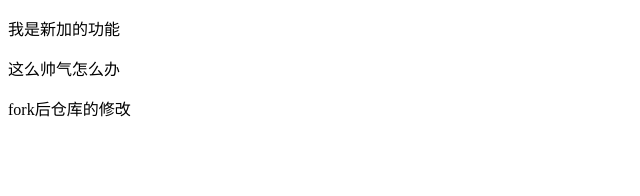
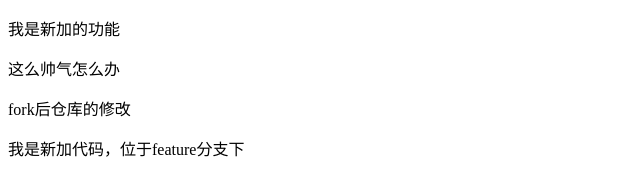
Before and after one commit to zanjiahao/git-instruct, a plain HTML site: page index.html in a window 1280 px wide. Shown: the whole page, without its empty margins (0-640 px from the left). Drawn offline with Linux system fonts and the light colour scheme.

Commit message:
Code Source From: Self Code Description: Jira: # 市场项目编号:

```diff
--- a/index.html
+++ b/index.html
@@ -10,5 +10,6 @@
   <p>我是新加的功能</p>
   <p>这么帅气怎么办</p>
   <p>fork后仓库的修改</p>
+  <p>我是新加代码，位于feature分支下</p>
 </body>
 </html>
```
